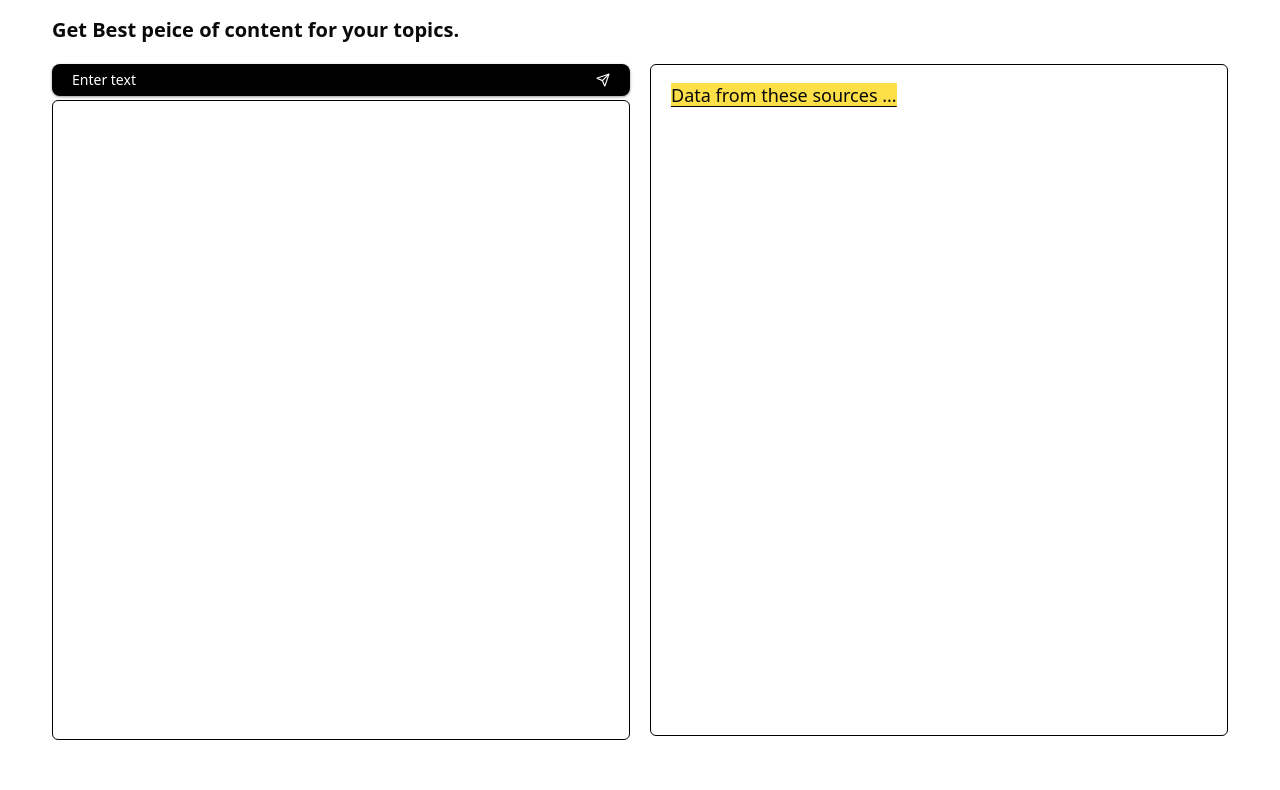
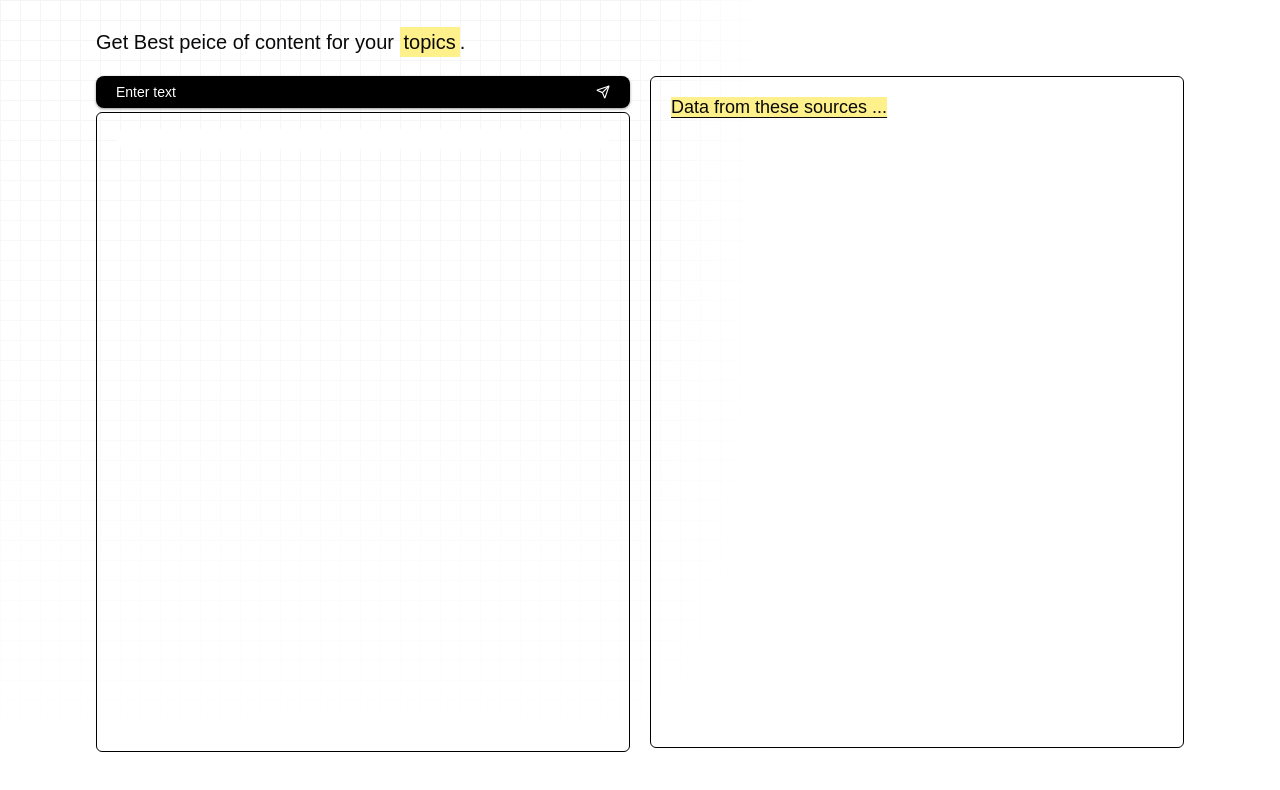
Before and after one commit to manishSharma1-dev/tutorvibe, a Next.js app: page /dashboard in a window 1280 px wide. Shown: the top 790 px of the page. Built offline with nearby package versions, Linux system fonts and the light colour scheme.

Commit message:
UI changes in markdown and dashboad

```diff
--- a/app/dashboard/page.tsx
+++ b/app/dashboard/page.tsx
@@ -74,8 +74,8 @@ export default function page() {
     }
 
   return (
-    <div className='p-1 min-h-screen'>
-        <h1 className='font-semibold font-[] text-xl pl-12 pt-3 '>Get Best peice of content for your topics.</h1>
+    <div className='p-1 min-h-screen gridlinesdesign'>
+        <h1 className='font-[20px]font-[] text-xl pl-12 pt-3 '>Get Best peice of content for your <span className='bg-yellow-200 p-1'>topics</span>.</h1>
         <div className='flex gap-5 justify-between pl-12 pr-12 pt-5'>
 
             <div className='w-[50%]'>
@@ -85,7 +85,7 @@ export default function page() {
                             const props  : any = e.target.value
                             setData(props)
                         }} className=' bg-black pl-3 pr-3 py-[6px] w-[100%] focus:outline-none placeholder:text-white  text-sm ' />
-                        <button type='submit' className='pl-3 pr-3 text-xl cursor-pointer text-center'>{isLoading === true ? <Loader2 size={14} className='animate-spin' /> : <Send size={14} />}</button>
+                        <button type='submit' className='pl-3 pr-3 text-xl cursor-pointer text-center focus:outline-none'>{isLoading === true ? <Loader2 size={14} className='animate-spin' /> : <Send size={14} />}</button>
                     </div>
                 </form>
                 <div className='border overflow-y-auto scrollbar-hide border-black mt-1 min-h-[40rem] max-h-screen h-auto rounded-md px-2 '>
@@ -98,19 +98,19 @@ export default function page() {
             <div className='w-[50%] h-[100%]'>
                 <div className='flex flex-col gap-1'>
                     <div className='min-h-[42rem] max-h-screen overflow-y-auto overflow-x-hidden h-auto border border-black rounded-md pt-4 pl-5 pr-20 pb-2'>
-                        <p className='underline underline-offset-4 bg-yellow-300 text-lg inline mb-4'>Data from these sources ...</p>
+                        <p className='underline underline-offset-4 bg-yellow-200 text-lg inline mb-4'>Data from these sources ...</p>
                          {isLoading === true ? ( <div className='mt-3'><SkeletonCard /></div>) : ( <> {Array.isArray(sourceLink) &&  sourceLink.map((metadata : any , index : any) => (
                             <div className='p-1 ' key={index}>
 
                                 {Array.isArray(metadata?.metatags) && metadata.metatags.map((link  :any,index : any ) => (
 
-                                        <ol key={index} className='flex flex-wrap flex-col gap-10'>
-                                            <li className='flex gap-6'>
+                                        <div key={index} className='flex flex-wrap flex-col  gap-10'>
+                                            <div className='flex justify-evenly gap-6'>
                                                 { link["og:image"] ? <img src={link["og:image"]} alt={link["og:title"]} width={140} height={120} className='rounded-md max-h-[80px] max-w-[90px] shadow shadow-neutral-300 ' ></img> : '' }
 
                                                 {link["og:image"] && link["og:title"] ? <p>{reducetext(link["og:title"],70)}</p> : ''}
-                                            </li>
-                                        </ol>
+                                            </div>
+                                        </div>
 
                                 ))}
 
--- a/app/globals.css
+++ b/app/globals.css
@@ -81,3 +81,30 @@
     @apply bg-background text-foreground;
     }
 }
+
+
+.gridlinesdesign{
+  position: relative;
+  background-image:linear-gradient(#000 1px, transparent 1px),
+  linear-gradient(90deg,#000 1px,transparent 1px);
+  background-size: 20px 20px;
+  padding: 1rem 3rem 0 ;
+  font-family: sans-serif;
+}
+
+.gridlinesdesign::before{
+  content: '';
+  position: absolute;
+  top: 0;
+  bottom: 0;
+  right: 0;
+  left: 0;
+  background: linear-gradient(to bottom,rgba(255, 255, 255, 0.8) 0%,rgb(255, 255, 255) 100%),
+  linear-gradient(to right,rgba(255, 255, 255, 0.8) 50%,rgb(255, 255, 255) 60%);
+  pointer-events: none;
+}
+
+.gridlinesdesign > * {
+  position: relative;
+  z-index: 1;
+}
--- /dev/null
+++ b/components/Markdown.module.css
@@ -0,0 +1,76 @@
+/* General Markdown container styling */
+.markdown-content {
+  font-family: Arial, sans-serif;
+  line-height: 2;
+  color: #333;
+  padding: 10px;
+  background-color: #fff;
+  border-radius: 8px;
+}
+
+/* Heading styles */
+.markdown-content h1 {
+  font-size: 2rem;
+  color: #1a73e8;
+  margin-bottom: 10px;
+}
+
+.markdown-content h2 {
+  font-size: 1.75rem;
+  color: #333;
+  margin-bottom: 10px;
+}
+
+.markdown-content h3 {
+  font-size: 1.5rem;
+  margin-bottom: 8px;
+}
+
+/* Paragraphs */
+.markdown-content p {
+  font-size: 1rem;
+  margin-bottom: 10px;
+}
+
+/* Lists */
+.markdown-content ul,
+.markdown-content ol {
+  padding-left: 20px;
+}
+
+.markdown-content li {
+  margin-bottom: 5px;
+}
+
+/* Bold and Italic */
+.markdown-content strong {
+  font-weight: bold;
+}
+
+.markdown-content em {
+  font-style: italic;
+}
+
+/* Blockquote */
+.markdown-content blockquote {
+  border-left: 5px solid #ddd;
+  padding-left: 10px;
+  color: #666;
+  margin-left: 0;
+  margin-right: 0;
+}
+
+/* Code blocks */
+.markdown-content pre {
+  background-color: #f4f4f4;
+  padding: 10px;
+  border-radius: 5px;
+  overflow-x: auto;
+}
+
+.markdown-content code {
+  background-color: #f4f4f4;
+  padding: 2px 4px;
+  border-radius: 3px;
+  font-family: monospace;
+}
--- a/components/Markdown.tsx
+++ b/components/Markdown.tsx
@@ -1,6 +1,8 @@
 import React from 'react'
 import markdownit from 'markdown-it'
 // import DOMPurify from 'dompurify'
+import styles from './Markdown.module.css';
+
 type props = {
     text  : string ;
 }
@@ -13,7 +15,7 @@ const Markdown = ({ text } : props) => {
     // const sanetizedHtml = DOMPurify.sanitize(htmlcontext);
 
   return (
-    <div dangerouslySetInnerHTML={{ __html : htmlcontext }}></div>
+    <div className={styles['markdown-content']}  dangerouslySetInnerHTML={{ __html : htmlcontext }}></div>
   )
 }
 
```
